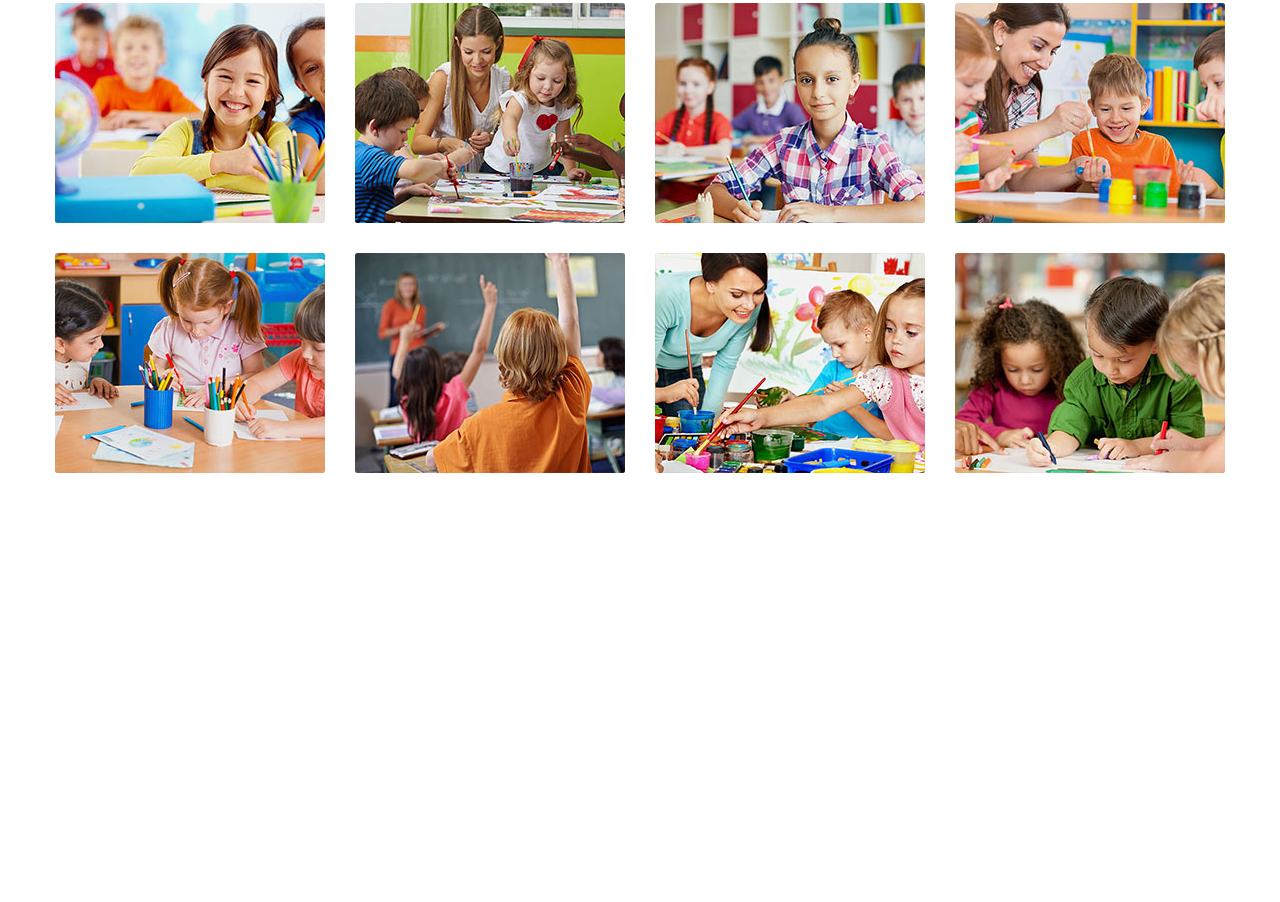
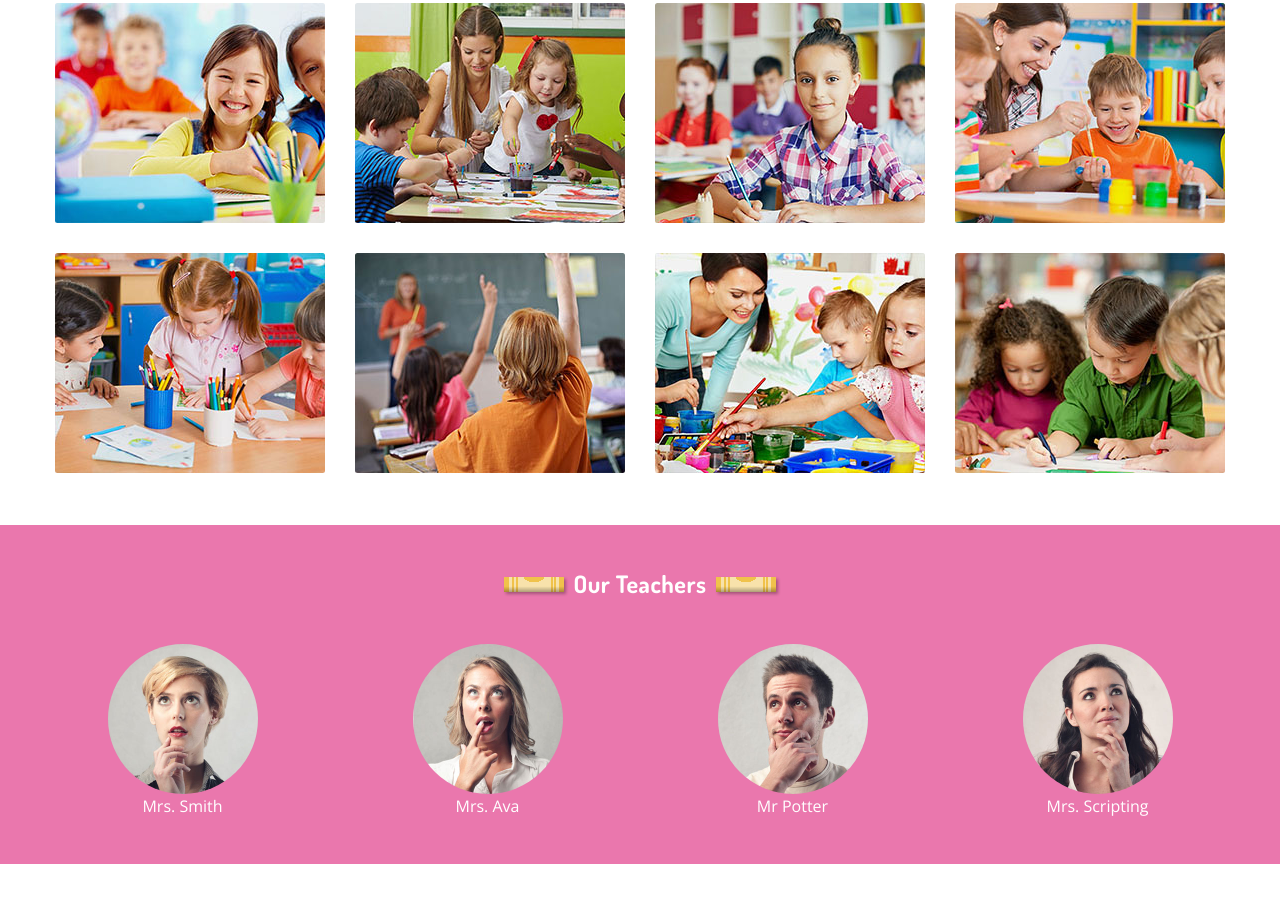
Before and after one commit to atenghamn/schoolwebsite, a plain HTML site: page index.html in a window 1280 px wide. Shown: the part 1434-2336 px from the top of the page. Before the commit the page ends 1922 px from the top, so only its background shows below. Drawn offline with nearby package versions, Linux system fonts and the light colour scheme.

Commit message:
Added the teachers bar

```diff
--- a/css/flex.css
+++ b/css/flex.css
@@ -42,6 +42,10 @@
     justify-content: center;
 }
 
+.justify-content-around {
+    justify-content: space-around;
+}
+
 .align-items-center{
     align-items: center;
 }
--- a/css/layout.css
+++ b/css/layout.css
@@ -67,7 +67,7 @@
 .p-5{ padding: var(--distance-5); }
 .p-6{ padding: var(--distance-6); }
 .p-8{ padding: var(--distance-8); }
-.p-12{ padding: var(--distnace-12); }
+.p-12{ padding: var(--distance-12); }
 .p-15{ padding: var(--distance-15); }
 
 .pr-4, .px-4{padding-right: var(--distance-4) ;}
@@ -130,9 +130,15 @@
 
 .border-transparent { border: var(--border-transparent);}
 
-/*Creates an circle for the icons in the navbar*/
+/*Circles*/
 .circle {
     border-radius: 100%;
+}
+
+.circle-lg{
+    border-radius: 100%;
+    width: 15rem;
+    height: 15rem;;
 }
 
 
--- a/index.html
+++ b/index.html
@@ -338,6 +338,39 @@
     </div>
     </section>
 
+    <!-- Teachers -->
+    <div class="bg-cozy my-15 p-12">
+        <!-- Teachers Heading -->
+        <section class="d-flex justify-content-center align-items-center mt-4 mb-10">
+            <div class="crayon" style="--crayon-color:#f0c24b; --crayon-paper-color:#f8e2ab; --crayon-line-color:#f0c24b;"></div>
+            <h2 class="mx-4 text-white">Our Teachers</h2>
+            <div class="crayon" style="--crayon-color: #f0c24b; --crayon-paper-color:#f8e2ab; --crayon-line-color: #f0c24b;"></div>
+        </section>
+        <!-- Teachers -->
+        <div class="d-flex flex-wrap justify-content-around text-white max-width mx-auto">
+            <div class="d-flex flex-column align-items-center m-6">
+                <img class="circle-lg" src="images/avatars/avatar-1.jpg" alt="Teacher">
+                <div>Mrs. Smith</div>
+            </div>
+            <div class="d-flex flex-column align-items-center m-6">
+                <img class="circle-lg" src="images/avatars/avatar-2.jpg" alt="Teacher">
+                <div>Mrs. Ava</div>
+            </div>
+
+            <div class="d-flex flex-column align-items-center m-6">
+                <img class="circle-lg" src="images/avatars/avatar-3.jpg" alt="Teacher">
+                <div>Mr Potter</div>
+            </div>
+
+            <div class="d-flex flex-column align-items-center m-6">
+                <img class="circle-lg" src="images/avatars/avatar-4.jpg" alt="Teacher">
+                <div>Mrs. Scripting </div>
+            </div>
+
+
+        </div>
+    </div>
+
 
 </body>
 </html>
```
